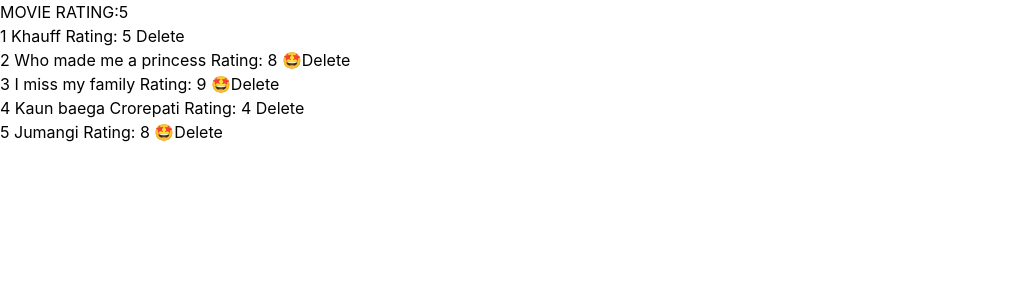
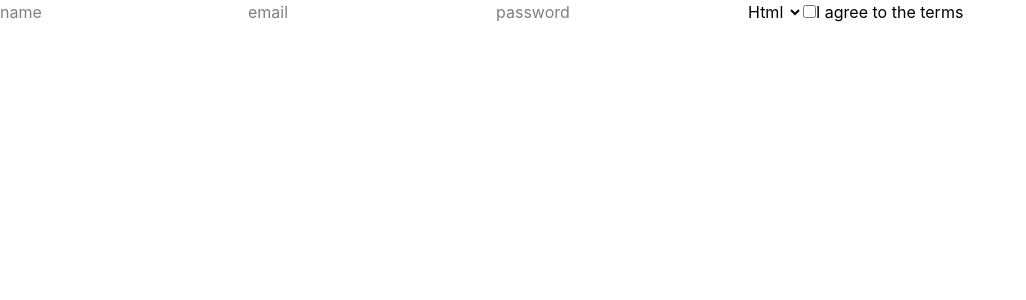
Before and after one commit to thapaasmi333-cyber/React_Mindcraft, a React (Vite) app in the folder my-app/: page / in a window 1280 px wide. Shown: the top 300 px of the page, without its empty margins (0-1026 px from the left). Built offline with nearby package versions, Linux system fonts and the light colour scheme.

Commit message:
Made a form

```diff
--- a/my-app/src/App.jsx
+++ b/my-app/src/App.jsx
@@ -1,9 +1,15 @@
-import Movies from "./components/Movies/Movies";
+//import Movies from "./components/Movies/Movies";
+
+import RegisterForm from "./components/RegisterForm/Registerform";
+
+//import NamePreview from "./components/NamePreview/Namepreview";
 
 export default function App() {
   return (
     <>
-      <Movies />
+      {/* <Movies /> */}
+      {/* <NamePreview /> */}
+      <RegisterForm />
     </>
   );
 }
--- /dev/null
+++ b/my-app/src/components/NamePreview/Namepreview.jsx
@@ -0,0 +1,20 @@
+import { useState } from "react";
+
+export default function NamePreview() {
+  const [name, setName] = useState("");
+
+  return (
+    <>
+      <div>
+        <h1>NAME PREVIEW </h1>
+        <input
+          type="text"
+          value={name}
+          onChange={(e) => setName(e.target.value)}
+          placeholder="Welcome"
+        ></input>
+        <h2> {`Welcome ${name}`} </h2>
+      </div>
+    </>
+  );
+}
--- /dev/null
+++ b/my-app/src/components/RegisterForm/Registerform.jsx
@@ -0,0 +1,56 @@
+import { useState } from "react";
+
+export default function RegisterForm() {
+  const [register, setRegister] = useState({
+    name: "",
+    email: "",
+    password: "",
+    course: "React",
+    agree: false,
+  });
+  return (
+    <>
+      <div>
+        <form>
+          <input
+            type="text"
+            // value={register.name}
+            name="name"
+            placeholder="name"
+          />
+          <input
+            type="email"
+            // value={register.email}
+            name="email"
+            placeholder="email"
+          />
+          <input
+            type="password"
+            // value={register.password}
+            name="password"
+            placeholder="password"
+          />
+          <select
+            type="course"
+            // value={register.course}
+            name="course"
+            placeholder="course"
+          >
+            <option value="html">Html</option>
+            <option value="js">js</option>
+            <option value="react">react</option>
+          </select>
+          <label>
+            <input
+              type="checkbox"
+              name="agree"
+
+              // checked={register.agree}
+            />
+            I agree to the terms
+          </label>
+        </form>
+      </div>
+    </>
+  );
+}
```
